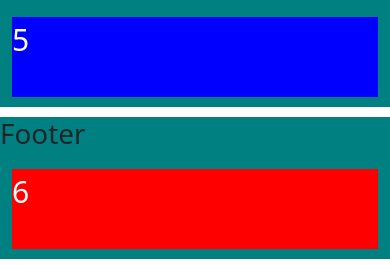
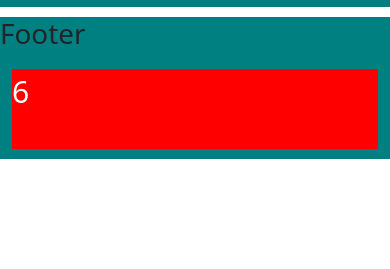
Before and after one commit to MdMeyadHossen/Botstrap-layout, a plain HTML site: page index.html in a window 390 px wide. Shown: the part 737-1006 px from the top of the page. After the commit the page ends 906 px from the top, so only its background shows below. Drawn offline with Linux system fonts and the light colour scheme.

Commit message:
Update index.html

```diff
--- a/index.html
+++ b/index.html
@@ -70,7 +70,7 @@
               </div>
             </div>
           </div>
-          <div class="col-md-3">
+          <div class="col-md-3 d-md-block d-none">
             <div class="box five">5</div>
           </div>
         </div>
```
